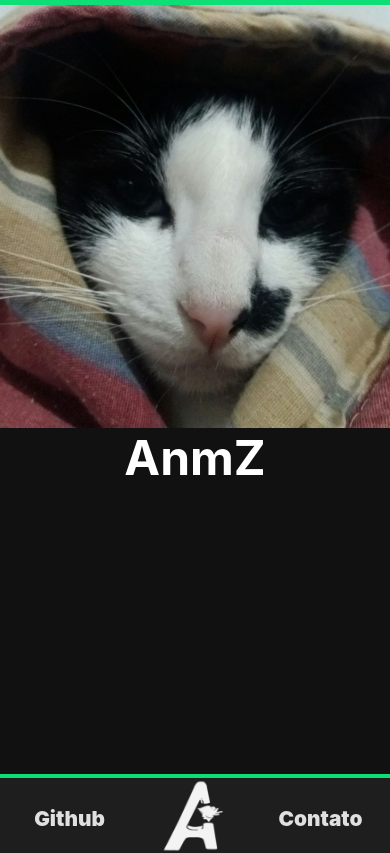
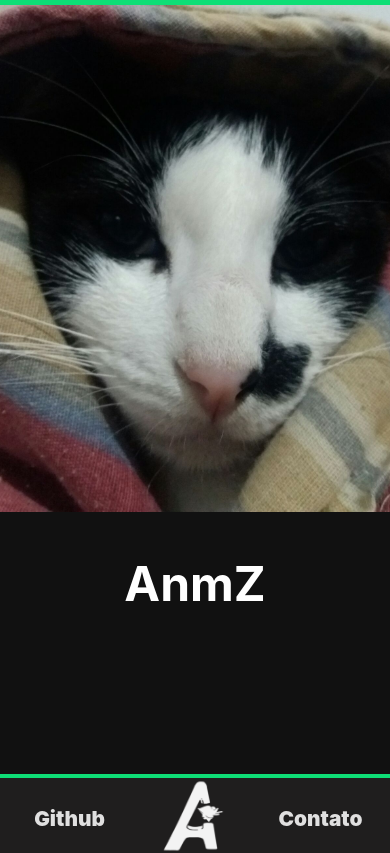
Before and after one commit to arthemioKalil/Anmz-F5, a React (Create React App) app: page / in a window 390 px wide. Shown: the top 853 px of the page. Built offline with nearby package versions, Linux system fonts and the light colour scheme.

Commit message:
-bug visual de cell resolvido

```diff
--- a/src/App.css
+++ b/src/App.css
@@ -75,11 +75,11 @@ body{
 }
 .img-animal-wrapper img{
   width: auto;
-  height: 50.1vh;
+  height: 60.1vh;
 
   display: flex;
 
-  box-shadow: 8px 8px 1px var(--color-green);
+  box-shadow: 1vw 0px 1px var(--color-green);
 
   transition: box-shadow .5s;
 }
@@ -91,7 +91,7 @@ body{
   flex-wrap: wrap;
 
   justify-content: center;
-  margin: 0 auto 34vh auto;
+  margin: 5vh auto 19vh auto;
 }
 
 .logo-name h1{
@@ -238,6 +238,7 @@ font-weight: normal;
   display: flex;
 
   transition: 1s;
+
 }
 
 *::selection{
@@ -257,3 +258,10 @@ body::-webkit-scrollbar-thumb {
     background-color: rgb(17, 17, 17);
     border: 1px solid rgb(224, 224, 224);
 }
+
+@media only screen and (max-width:400px){
+
+  .footpage{
+    height: 200vh;
+  }
+}
```
